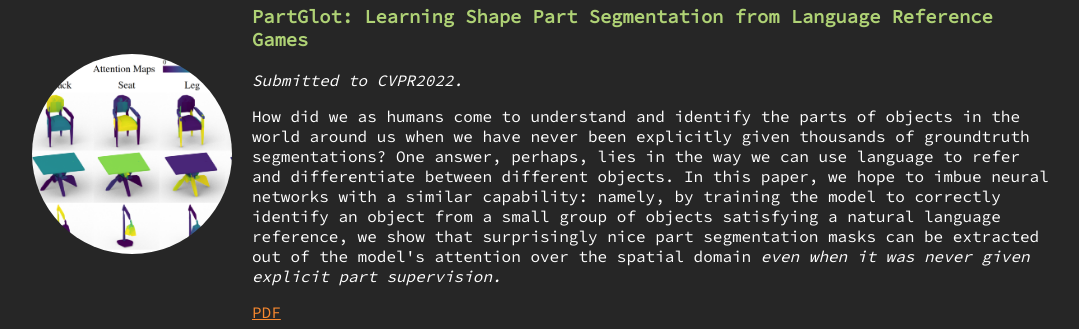
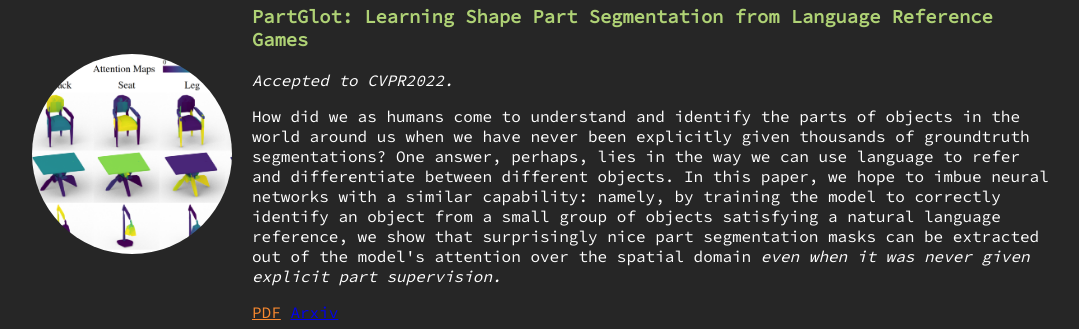
Before and after one commit to ianhuang0630/ianhuang0630.github.io, a plain HTML site: page publications.html in a window 1280 px wide. Shown: the part 236-565 px from the top of the page, without its empty margins (98-1177 px from the left). Drawn offline with Linux system fonts and the light colour scheme; a web font is replaced by a local one.

Commit message:
cvpr update

```diff
--- a/publications.html
+++ b/publications.html
@@ -37,11 +37,12 @@
 	    </div>
 	    <div class="paper-description">
 		<h3 class=tab4> PartGlot: Learning Shape Part Segmentation from Language Reference Games</h3>
-		<i> Submitted to CVPR2022. </i>
+		<i> Accepted to CVPR2022. </i>
 		<p>
 		How did we as humans come to understand and identify the parts of objects in the world around us when we have never been explicitly given thousands of groundtruth segmentations? One answer, perhaps, lies in the way we can use language to refer and differentiate between different objects. In this paper, we hope to imbue neural networks with a similar capability: namely, by training the model to correctly identify an object from a small group of objects satisfying a natural language reference, we show that surprisingly nice part segmentation masks can be extracted out of the model's attention over the spatial domain <i> even when it was never given explicit part supervision.</i>
 		</p>
 		<a href="assets/papers/part_glot.pdf" class=tab1>PDF</a>
+        <a href="https://arxiv.org/abs/2112.06390">Arxiv</a>
             </div>
 	</div>
 
```
